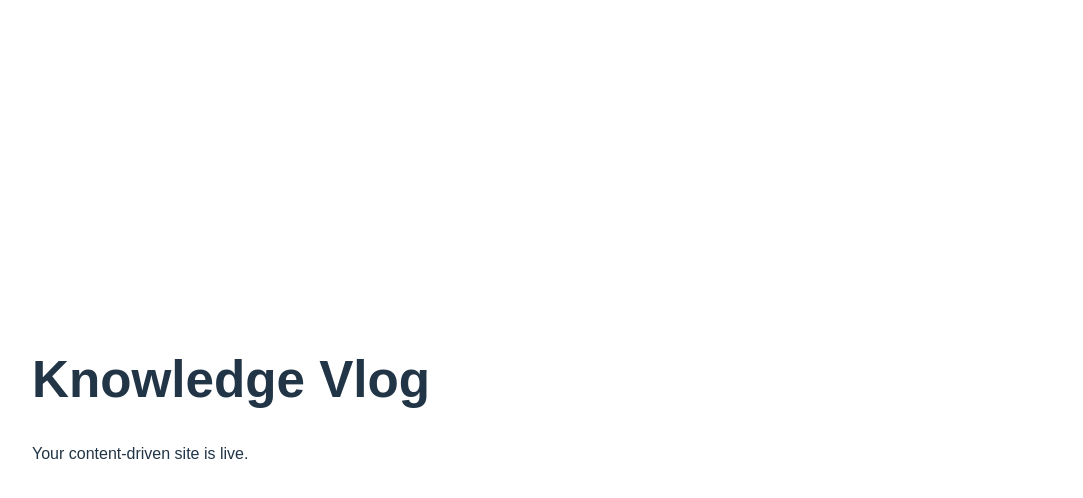
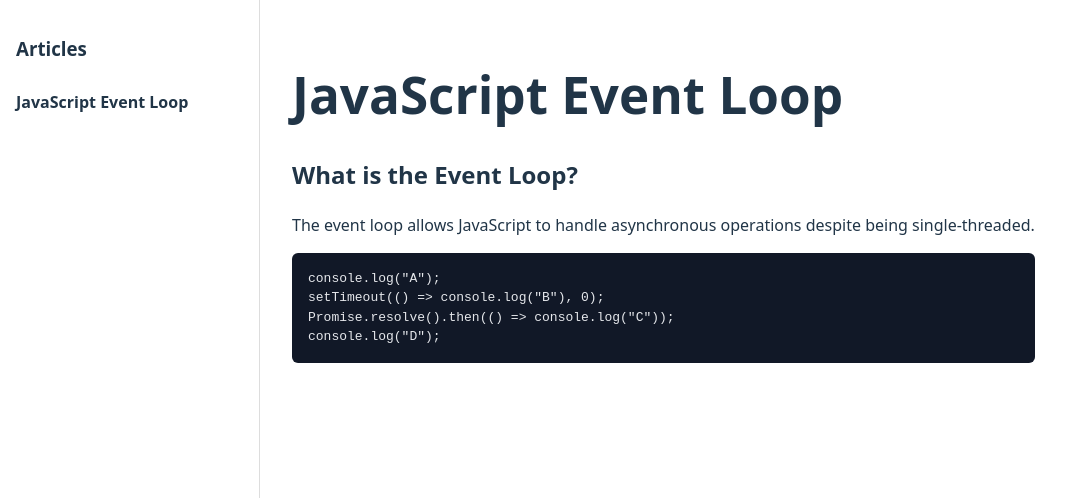
Before and after one commit to anusua-roy/knowledge-vlog, a React (Vite) app: page / in a window 1280 px wide. Shown: the top 498 px of the page, without its empty margins (0-1083 px from the left). Built offline with nearby package versions, Linux system fonts and the light colour scheme.

Commit message:
test changes

```diff
--- a/src/App.tsx
+++ b/src/App.tsx
@@ -1,10 +1,90 @@
+import { useState } from "react";
+import { articles } from "./data/articles";
+import type { Article } from "./data/types";
+
 function App() {
+  const [activeArticle, setActiveArticle] = useState<Article>(articles[0]);
+
   return (
-    <div style={{ padding: "2rem", fontFamily: "sans-serif" }}>
-      <h1>Knowledge Vlog</h1>
-      <p>Your content-driven site is live.</p>
+    <div style={styles.app}>
+      {/* Left Sidebar */}
+      <aside style={styles.sidebar}>
+        <h3>Articles</h3>
+        <ul style={styles.list}>
+          {articles.map((article) => (
+            <li
+              key={article.id}
+              style={{
+                ...styles.listItem,
+                fontWeight: article.id === activeArticle.id ? "bold" : "normal",
+              }}
+              onClick={() => setActiveArticle(article)}
+            >
+              {article.title}
+            </li>
+          ))}
+        </ul>
+      </aside>
+
+      {/* Main Content */}
+      <main style={styles.main}>
+        <h1>{activeArticle.title}</h1>
+
+        {activeArticle.sections.map((section) => (
+          <section key={section.id}>
+            <h2>{section.title}</h2>
+
+            {section.content.map((block, idx) => {
+              if (block.type === "text") {
+                return <p key={idx}>{block.value}</p>;
+              }
+
+              if (block.type === "code") {
+                return (
+                  <pre key={idx} style={styles.code}>
+                    <code>{block.value}</code>
+                  </pre>
+                );
+              }
+
+              return null;
+            })}
+          </section>
+        ))}
+      </main>
     </div>
   );
 }
 
+const styles: Record<string, React.CSSProperties> = {
+  app: {
+    display: "grid",
+    gridTemplateColumns: "260px 1fr",
+    minHeight: "100vh",
+    fontFamily: "system-ui, sans-serif",
+  },
+  sidebar: {
+    borderRight: "1px solid #ddd",
+    padding: "1rem",
+  },
+  list: {
+    listStyle: "none",
+    padding: 0,
+  },
+  listItem: {
+    cursor: "pointer",
+    padding: "0.5rem 0",
+  },
+  main: {
+    padding: "2rem",
+  },
+  code: {
+    background: "#111827",
+    color: "#e5e7eb",
+    padding: "1rem",
+    borderRadius: "6px",
+    overflowX: "auto",
+  },
+};
+
 export default App;
--- /dev/null
+++ b/src/data/articles/event-loop.ts
@@ -0,0 +1,28 @@
+import type { Article } from "../types";
+
+export const eventLoopArticle: Article = {
+  id: "event-loop",
+  title: "JavaScript Event Loop",
+  tags: ["javascript", "frontend"],
+  sections: [
+    {
+      id: "basics",
+      title: "What is the Event Loop?",
+      content: [
+        {
+          type: "text",
+          value:
+            "The event loop allows JavaScript to handle asynchronous operations despite being single-threaded.",
+        },
+        {
+          type: "code",
+          language: "js",
+          value: `console.log("A");
+setTimeout(() => console.log("B"), 0);
+Promise.resolve().then(() => console.log("C"));
+console.log("D");`,
+        },
+      ],
+    },
+  ],
+};
--- /dev/null
+++ b/src/data/articles/index.ts
@@ -0,0 +1,3 @@
+import { eventLoopArticle } from "./event-loop";
+
+export const articles = [eventLoopArticle];
--- /dev/null
+++ b/src/data/types.ts
@@ -0,0 +1,16 @@
+export type ContentBlock =
+  | { type: "text"; value: string }
+  | { type: "code"; language: "js" | "ts"; value: string };
+
+export type Section = {
+  id: string;
+  title: string;
+  content: ContentBlock[];
+};
+
+export type Article = {
+  id: string;
+  title: string;
+  tags: string[];
+  sections: Section[];
+};
```
